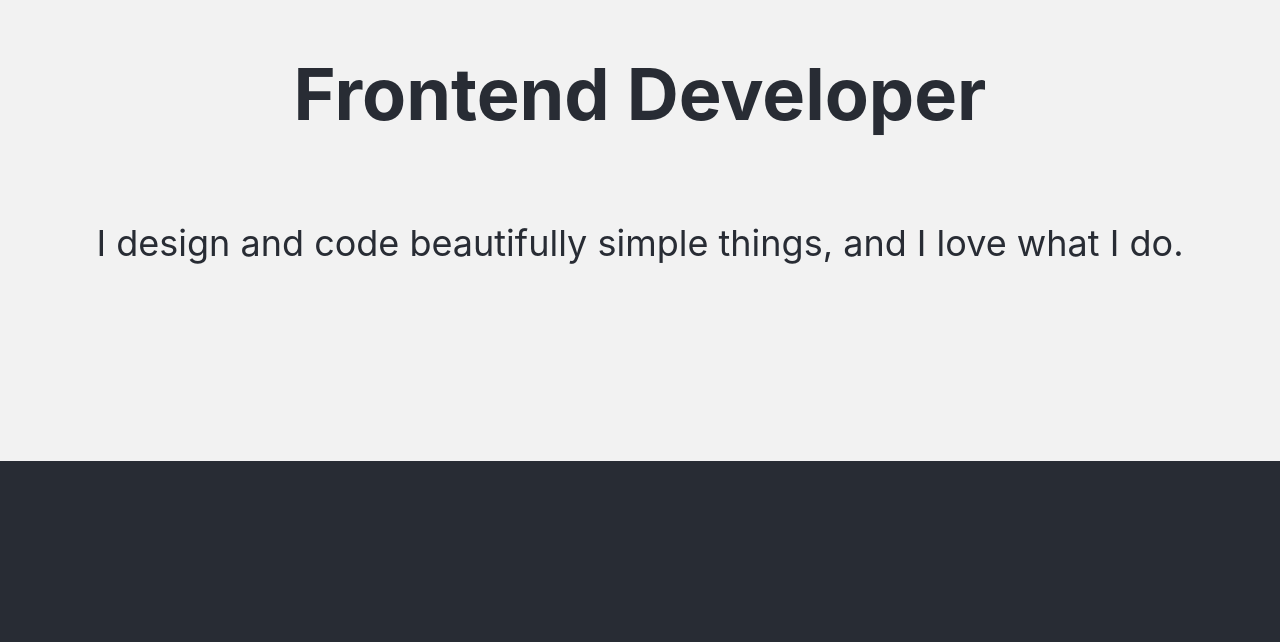
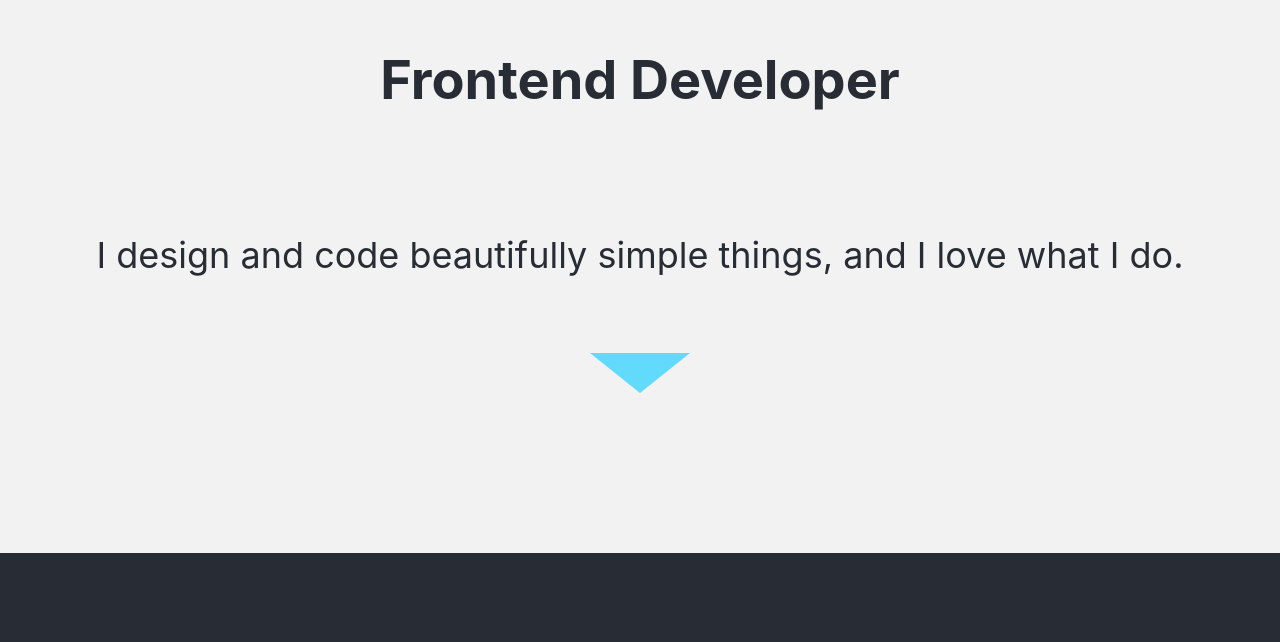
Before and after one commit to sergio-jc/my_profile, a React (Vite) app: page / in a window 1280 px wide. Shown: the part 158-800 px from the top of the page. Built offline with nearby package versions, Linux system fonts and the light colour scheme.

Commit message:
create smooth component

```diff
--- a/src/components/AboutMe/index.tsx
+++ b/src/components/AboutMe/index.tsx
@@ -1,9 +1,16 @@
 import programming from "../../images/svg/programming.svg";
 import "../../css/AboutMe.css";
+import Smooth from "../Smooth";
 const AboutMe = () => {
   return (
+    <>
+    <section id="sec2">
       <div className="about_me">
-      <img src={programming} className="about_me_img" alt="programming_time" />
+        <img
+          src={programming}
+          className="about_me_img"
+          alt="programming_time"
+        />
         <article className="about_me_msg">
           <h2>Hi,</h2>
           <h2>
@@ -11,11 +18,12 @@ const AboutMe = () => {
           </h2>
           <h2>Nice to meet you</h2>
           <p className="about_me_description">
-          Since I started my journey as a wed developer, I have been amazed with
-          the IT world, I have met and collaborated with so many talented people
-          to create high quality digital products. I am a quiet person, curious
-          by nature, and I am always working to improve my skills, my philosophy
-          : <span className="about_me_philosophy">"one problem at a time"</span>
+            Since I started my journey as a wed developer, I have been amazed
+            with the IT world, I have met and collaborated with so many talented
+            people to create high quality digital products. I am a quiet person,
+            curious by nature, and I am always working to improve my skills, my
+            philosophy :{" "}
+            <span className="about_me_philosophy">"one problem at a time"</span>
             .
           </p>
           <div className="container_btn_aboutme">
@@ -23,6 +31,8 @@ const AboutMe = () => {
           </div>
         </article>
       </div>
+    </section>
+    </>
   );
 };
 
--- a/src/components/Header/index.tsx
+++ b/src/components/Header/index.tsx
@@ -1,14 +1,20 @@
 import { useState } from "react";
 import logo from "../../images/myImg/myLogo.jpg";
 import "../../css/Header.css";
+import Smooth from "../Smooth";
 
 const Header = () => {
   const [count, setCount] = useState(0);
   return (
-    <div className="App-header">
-      <h1>Frontend Developer</h1>
-      <p>I design and code beautifully simple things, and I love what I do.</p>
-    </div>
+    <section id="sec1">
+      <div className="App-header">
+        <h1>Frontend Developer</h1>
+        <p>
+          I design and code beautifully simple things, and I love what I do.
+        </p>
+      <Smooth id={2}/>
+      </div>
+    </section>
   );
 };
 
--- a/src/components/Logos/index.tsx
+++ b/src/components/Logos/index.tsx
@@ -11,20 +11,22 @@ import sass from "../../images/logos/sass.svg";
 
 const Logos = () => {
   return (
-    <div className="App-header">
-      <h2>SKILLSET</h2>
-      <div>
-        <img src={html} className="icon" alt="html_logo"/>
-        <img src={css} className="icon" alt="css_log"/>
-        <img src={javascript} className="icon" alt="js_logo"/>
-        <img src={typescript} className="icon" alt="ts_logo"/>
-        <img src={react} className="icon" alt="react_logo"/>
-        <img src={redux} className="icon" alt="redux_logo"/>
-        <img src={tailwindcss} className="icon" alt="tailwind_logo"/>
-        <img src={sass} className="icon" alt="sass_logo"/>
-        <img src={nodejsicon} className="icon" alt="nodejs_logo"/>
+    <section id="sec3">
+      <div className="App-header">
+        <h2>SKILLSET</h2>
+        <div>
+          <img src={html} className="icon" alt="html_logo" />
+          <img src={css} className="icon" alt="css_log" />
+          <img src={javascript} className="icon" alt="js_logo" />
+          <img src={typescript} className="icon" alt="ts_logo" />
+          <img src={react} className="icon" alt="react_logo" />
+          <img src={redux} className="icon" alt="redux_logo" />
+          <img src={tailwindcss} className="icon" alt="tailwind_logo" />
+          <img src={sass} className="icon" alt="sass_logo" />
+          <img src={nodejsicon} className="icon" alt="nodejs_logo" />
+        </div>
       </div>
-    </div>
+    </section>
   );
 };
 
--- a/src/components/Portfolio/index.tsx
+++ b/src/components/Portfolio/index.tsx
@@ -6,6 +6,7 @@ import deploy from "../../images/logos/deploy_icon_3.svg";
 import "../../css/Portfolio.css";
 const Portfolio = () => {
   return (
+    <section id="sec4">
       <div className="contain_protfile">
         <div className="portfolio_contain">
           <h2 className="portfolio_contain">PORTFOLIO</h2>
@@ -18,10 +19,10 @@ const Portfolio = () => {
             <div className="portfolio_proyect_description">
               <h2>Manga Coffee</h2>
               <p>
-              Lorem, ipsum dolor sit amet consectetur adipisicing elit. Nemo cum
-              ipsa atque necessitatibus error eaque dignissimos modi natus,
-              pariatur numquam molestiae ducimus quia voluptate voluptatibus
-              magni dolorum? Reprehenderit, sed illum!
+                Lorem, ipsum dolor sit amet consectetur adipisicing elit. Nemo
+                cum ipsa atque necessitatibus error eaque dignissimos modi
+                natus, pariatur numquam molestiae ducimus quia voluptate
+                voluptatibus magni dolorum? Reprehenderit, sed illum!
               </p>
               <img
                 src={github}
@@ -50,7 +51,8 @@ const Portfolio = () => {
                 Lorem ipsum dolor sit amet, consectetur adipisicing elit. Quis
                 architecto ratione similique? Quisquam maxime voluptatibus porro
                 doloremque exercitationem, quia fugiat ipsum, repellat
-              consequuntur, labore aperiam. Nam aperiam dolorem temporibus qui!
+                consequuntur, labore aperiam. Nam aperiam dolorem temporibus
+                qui!
               </p>
               <img
                 src={github}
@@ -77,6 +79,7 @@ const Portfolio = () => {
           </div>
         </div>
       </div>
+    </section>
   );
 };
 
--- /dev/null
+++ b/src/components/Smooth/index.tsx
@@ -0,0 +1,16 @@
+import "../../css/Smooth.css"
+
+interface Section {
+    id : number
+}
+const Smooth = ({id}:Section) => {
+  return (
+    <>
+        <a href={`#sec${id}`}>
+            <div className="triangle_shape"/>
+        </a>
+    </>
+  )
+}
+
+export default Smooth
--- a/src/components/Testimonials/index.tsx
+++ b/src/components/Testimonials/index.tsx
@@ -4,6 +4,7 @@ import Comends from "./Coments";
 
 const Testimonials = () => {
   return (
+    <section id="sec5">
       <div className="App-header">
         <h2>TESTIMONIALS</h2>
         <p>People I've worked with have said some nice things...</p>
@@ -12,8 +13,9 @@ const Testimonials = () => {
             return <img src={e.img_person} alt={`id_img_${i}`} />;
           })}
         </section>
-      <Comends pag={0}/>
+        <Comends pag={0} />
       </div>
+    </section>
   );
 };
 
--- a/src/css/Header.css
+++ b/src/css/Header.css
@@ -6,6 +6,7 @@
     justify-content: center;
     font-size: calc(20px + 2vmin);
     color: var(--main-back-ground);
+    gap: 40px;
     margin: 0vh 0vh 20vh 0vh ;
     padding: 20vh 0vh 20vh 0vh ;
   }
--- a/src/css/Portfolio.css
+++ b/src/css/Portfolio.css
@@ -5,6 +5,7 @@
 .img_portfolio {
   width: 90vh;
   margin: 10vh;
+  box-shadow: 3px 2px 22px 1px rgba(0, 0, 0, 0.45);
 }
 
 .portfolio_contain {
--- /dev/null
+++ b/src/css/Smooth.css
@@ -0,0 +1,17 @@
+.triangle_shape {
+    border-style: solid;
+    border-color: var(--main-blue-link) transparent transparent transparent ;
+    border-width: 40px 50px 0px 50px;
+    height: 0;
+    width: 0;
+    transition: all 400ms ease;
+}
+
+.triangle_shape:hover {
+    border-style: solid;
+    border-color: #3f3d56 transparent transparent transparent ;
+    border-width: 40px 50px 0px 50px;
+    height: 0;
+    width: 0;
+    transform: translateY(20%);
+}
```
Lines whose indentation alone changed are shown as unchanged.
